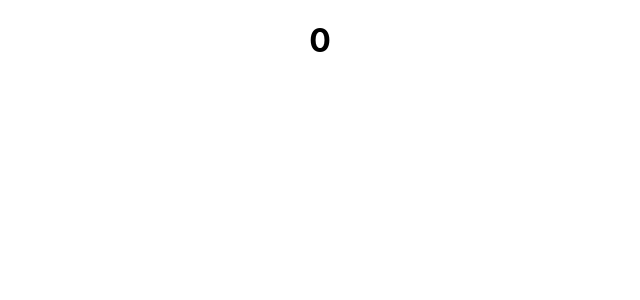
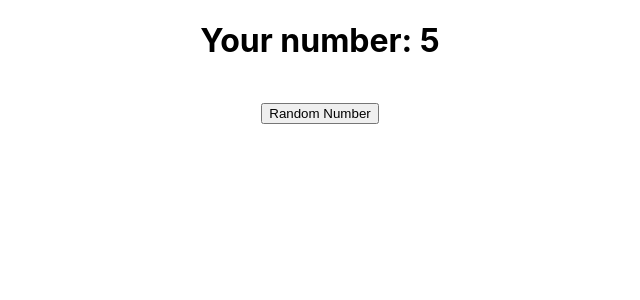
Before and after one commit to PhilHuangSW/LearningReact, a React (Create React App) app in the folder my-testing-app/: page / in a window 1280 px wide. Shown: the top 300 px of the page, without its empty margins (320-960 px from the left). Built offline with nearby package versions, Linux system fonts and the light colour scheme.

Commit message:
States, Constructors, and States Exercises

```diff
--- a/my-testing-app/src/App.js
+++ b/my-testing-app/src/App.js
@@ -1,11 +1,17 @@
 
 import './App.css';
-import Rando from './Rando';
+// import Rando from './Rando';
+// import Button from './Button';
+// import BrokenClick from './BrokenClick';
+import Clicker from './Clicker';
 
 function App() {
   return (
     <div className="App">
-      <Rando />
+      {/* <Rando maxNum={7} />
+      <Button />
+      <BrokenClick /> */}
+      <Clicker />
     </div>
   );
 }
--- /dev/null
+++ b/my-testing-app/src/BrokenClick.js
@@ -0,0 +1,27 @@
+import React, { Component } from 'react';
+
+class BrokenClick extends Component {
+  constructor(props) {
+    super(props);
+    this.state = {
+      clicked: false
+    }
+    this.handleClick = this.handleClick.bind(this);
+  }
+
+  handleClick(e) {
+    this.setState({ clicked: true });
+  }
+
+  render() {
+    console.log(this.state.clicked);
+    return (
+      <div>
+        <h1>{this.state.clicked ? 'True' : 'False'}</h1>
+        <button onClick={this.handleClick}>Click Me!</button>
+      </div>
+    )
+  }
+}
+
+export default BrokenClick;
--- /dev/null
+++ b/my-testing-app/src/Button.js
@@ -0,0 +1,13 @@
+import React, { Component } from 'react';
+
+class Button extends Component {
+  render() {
+    return (
+      <button onClick={function () {
+        alert('Clicked!!!');
+      }}>Click me!</button>
+    )
+  }
+}
+
+export default Button;
--- /dev/null
+++ b/my-testing-app/src/Clicker.js
@@ -0,0 +1,28 @@
+import React, { Component } from 'react';
+
+class Clicker extends Component {
+  constructor(props) {
+    super(props);
+    this.state = {
+      num: 5
+    }
+    this.randomNumber = this.randomNumber.bind(this);
+  }
+
+  randomNumber(e) {
+    let rand = Math.floor(Math.random() * 10) + 1;
+    this.setState({ num: rand });
+  }
+
+  render() {
+    return (
+      <div>
+        <h1>Your number: {this.state.num}</h1>
+        <br />
+        {this.state.num === 7 ? <h1>You Win!!!!</h1> : <button onClick={this.randomNumber}>Random Number</button>}
+      </div>
+    )
+  }
+}
+
+export default Clicker;
--- a/my-testing-app/src/Rando.js
+++ b/my-testing-app/src/Rando.js
@@ -5,12 +5,29 @@ class Rando extends Component {
     super(props);
     this.state = {
       num: 0
-    }
+    };
+    this.makeTimer = this.makeTimer.bind(this);
+    this.startTimer = this.startTimer.bind(this);
+  }
+
+  makeTimer() {
+    setInterval(() => {
+      let rand = Math.floor(Math.random() * this.props.maxNum);
+      this.setState({ num: rand });
+    }, 1000);
+  }
+
+  startTimer() {
+    this.makeTimer();
   }
 
   render() {
+    console.log('Changing!');
     return (
-      <h1>{this.state.num}</h1>
+      <div>
+        <button onClick={this.startTimer}>Click to Start!</button>
+        <h1>{this.state.num}</h1>
+      </div>
     )
   }
 }
```
